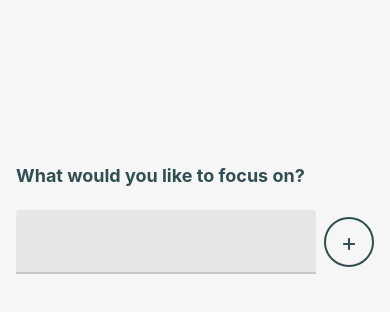
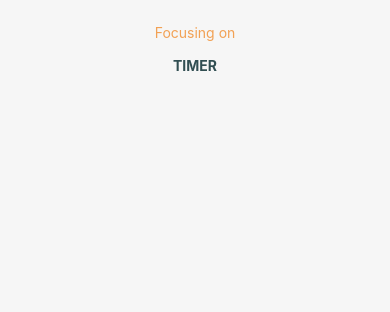
Before and after one commit to n3rdkid/rn-focus-time, a React Native app: screen / in a window 390 px wide. Shown: the top 312 px of the page. Built offline with nearby package versions, Linux system fonts and the light colour scheme.

Commit message:
minor : refactor names

```diff
--- a/App.js
+++ b/App.js
@@ -1,16 +1,18 @@
 import { StatusBar } from 'expo-status-bar';
 import React,{useState} from 'react';
-import { StyleSheet, Text, View } from 'react-native';
+import { StyleSheet, View,Platform } from 'react-native';
 
-import {Focus} from "./src/features/focus"
+import {Focus} from "./src/features/Focus"
+import {Timer} from "./src/features/Timer"
+import {spacing} from "./src/utils/sizes"
 import {colors} from "./src/utils/colors"
 export default function App() {
-  const [focusSubject ,setFocusSubject]=useState();
+  const [focusSubject ,setFocusSubject]=useState("TIMER");
 
   return (
     <View style={styles.container}>
      {focusSubject ?
-     <Text>Timer</Text>:
+     <Timer focusSubject={focusSubject}/>:
       <Focus addSubject={setFocusSubject}/>
      }
     </View>
@@ -20,6 +22,7 @@
 const styles = StyleSheet.create({
   container: {
     flex:1,
+    paddingTop:Platform.OS==="ios"?spacing.md:spacing.lg,
     backgroundColor:colors.secondary,
   },
 });
--- a/src/features/focus/index.js
+++ b/src/features/Focus/index.js
@@ -30,11 +30,11 @@
   },
   title:{
     color:colors.black,
-    fontSize:fontSizes.lg,
+    fontSize:fontSizes.xl,
     fontWeight:"bold"
   },
   inputContainer:{
-    paddingTop:spacing.lg,
+    paddingTop:spacing.xl,
     flexDirection:"row",
     alignItems:"center"
   }
--- /dev/null
+++ b/src/features/Timer/index.js
@@ -0,0 +1,30 @@
+import React from "react";
+import {StyleSheet, Text, View} from "react-native";
+import { colors } from "../../utils/colors";
+import { spacing } from "../../utils/sizes";
+
+export const Timer = ({focusSubject})=>{
+
+    return <View styles={styles.container}>
+        <View>
+            <Text style={styles.title}>Focusing on</Text>
+            <Text style={styles.task}>{focusSubject}</Text>
+        </View>
+    </View>
+}
+
+const styles = StyleSheet.create({
+    container:{
+        flex:1
+    },
+    title:{
+        color:colors.primary,
+        textAlign:'center'
+    },
+    task:{
+        marginTop:spacing.md,
+        color:colors.black,
+        fontWeight:"bold",
+        textAlign:"center"
+    }
+})
```
